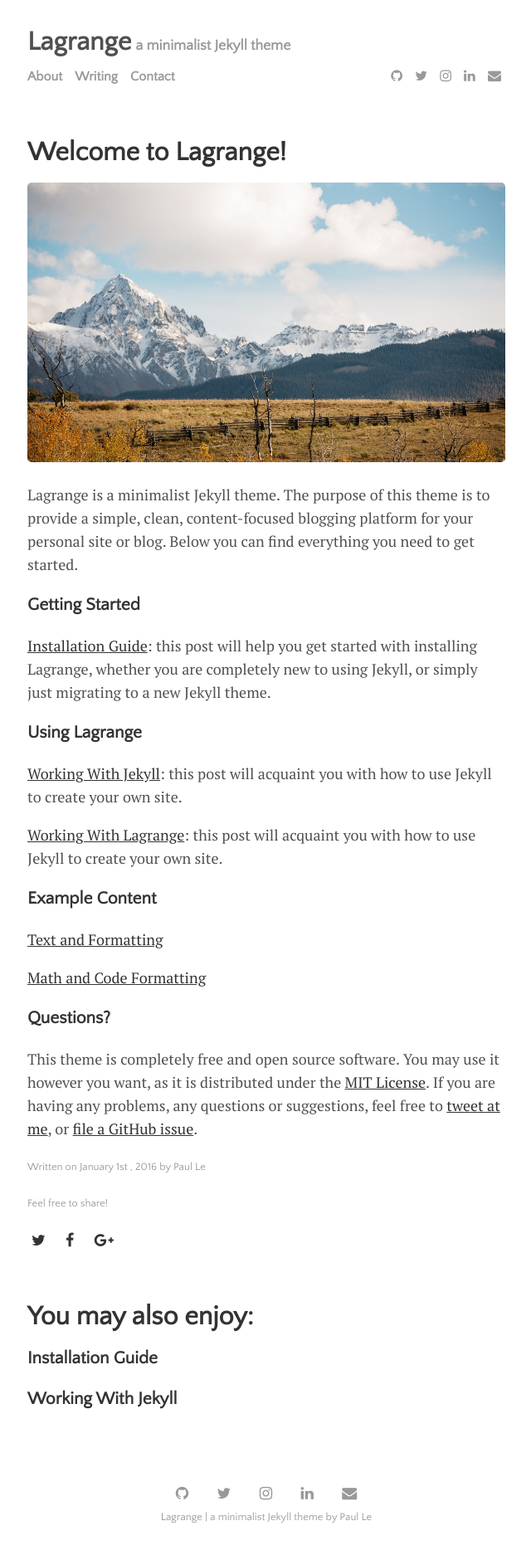
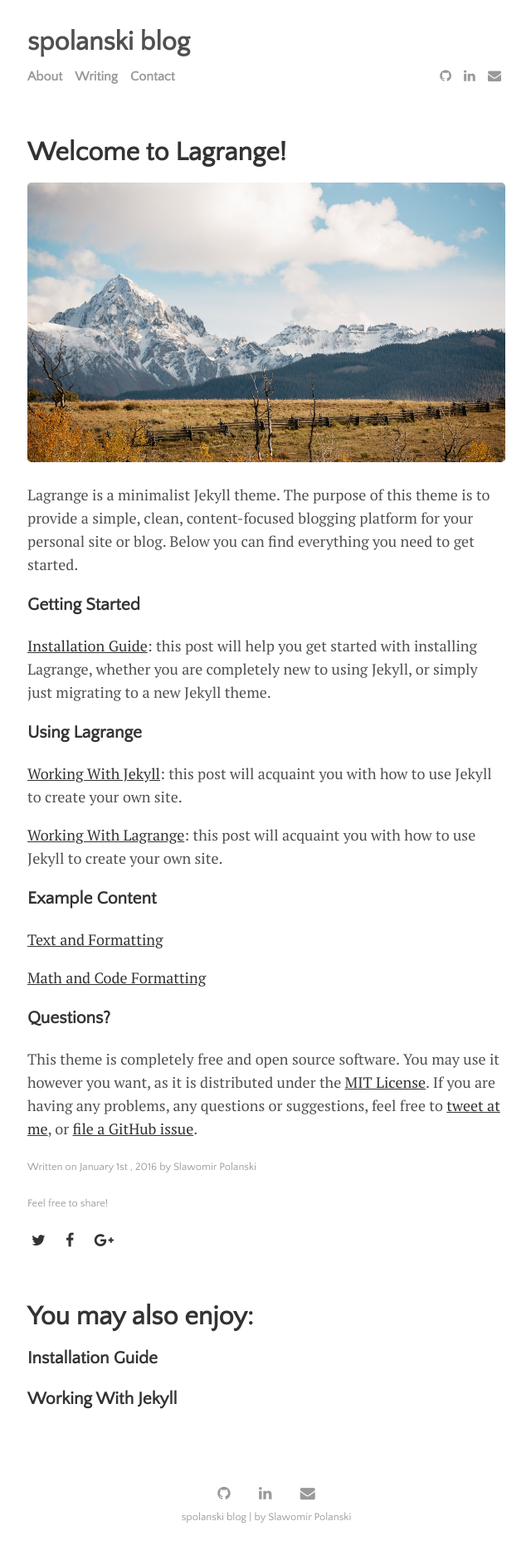
Before and after one commit to spolanski/blog, a Jekyll site: the page built from _posts/2016-01-01-Welcome-to-Lagrange.md, in a window 1280 px wide. Shown: the whole page at 83% size, without its empty margins (319-959 px from the left). Built offline with Jekyll 4.4.1, drawn with Linux system fonts in a browser that asks for light colours; nearby versions of some CDN libraries.

Commit message:
second commit

```diff
--- a/_config.yml
+++ b/_config.yml
@@ -1,19 +1,16 @@
 # Site Settings
-title:               Lagrange
-tagline:             a minimalist Jekyll theme
+title:               spolanski blog
+tagline:
 description:
-baseurl:            #"/Lagrange"
-url:                #"https://lenpaul.github.io"
+baseurl:            #"/blog"
+url:                #"https://spolanski.github.io"
 github:
-  url:               #"https://lenpaul.github.io/Lagrange"
+  url:               #"https://spolanski.github.io/blog"
 author:
-  name:              "Paul Le"
-  email:             "l.nguyen.paul@gmail.com"
-  twitter:           "paululele"
-  instagram:         "paululele"
-  github:            "lenpaul"
-  facebook:          "Le.Paul.94"
-  linkedin:          "lenpaul"
+  name:              "Slawomir Polanski"
+  email:             "polanski.slawomir@gmail.com"
+  github:            "spolanski"
+  linkedin:          "slawomirpolanski"
 navigation:
 - title: About
   url: /about
--- a/css/main.css
+++ b/css/main.css
@@ -101,7 +101,7 @@ blockquote p {
 .container {
   margin-left: auto;
   margin-right: auto;
-  width: 615px;
+  width: 900px;
 }
 
 @media (max-width: 1366px) {
```
